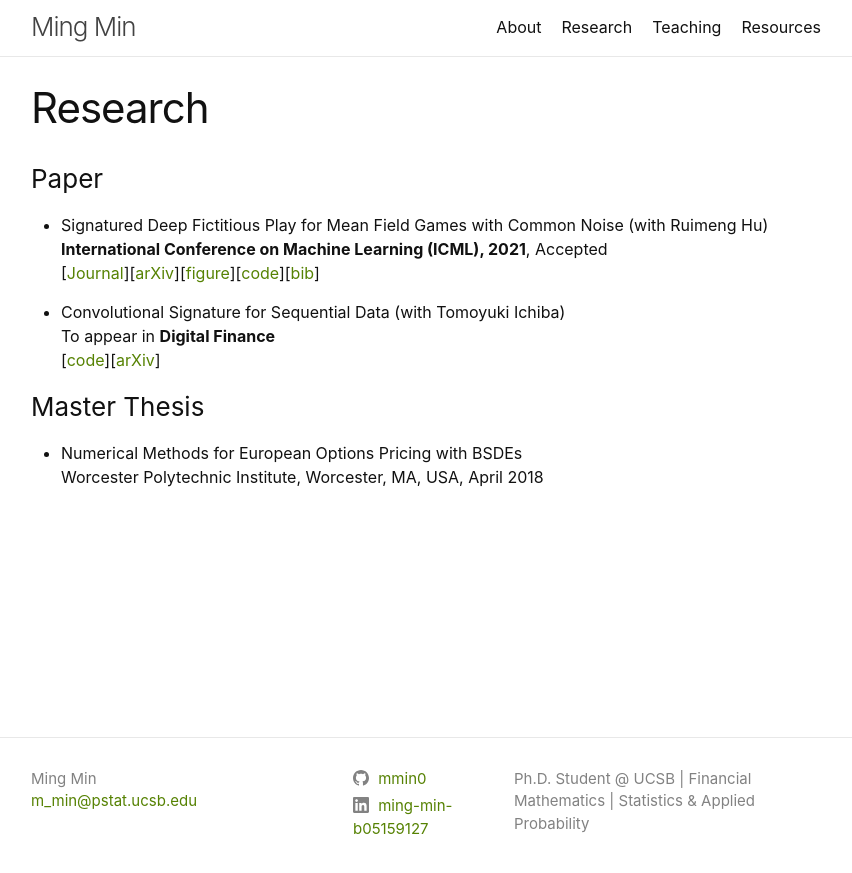
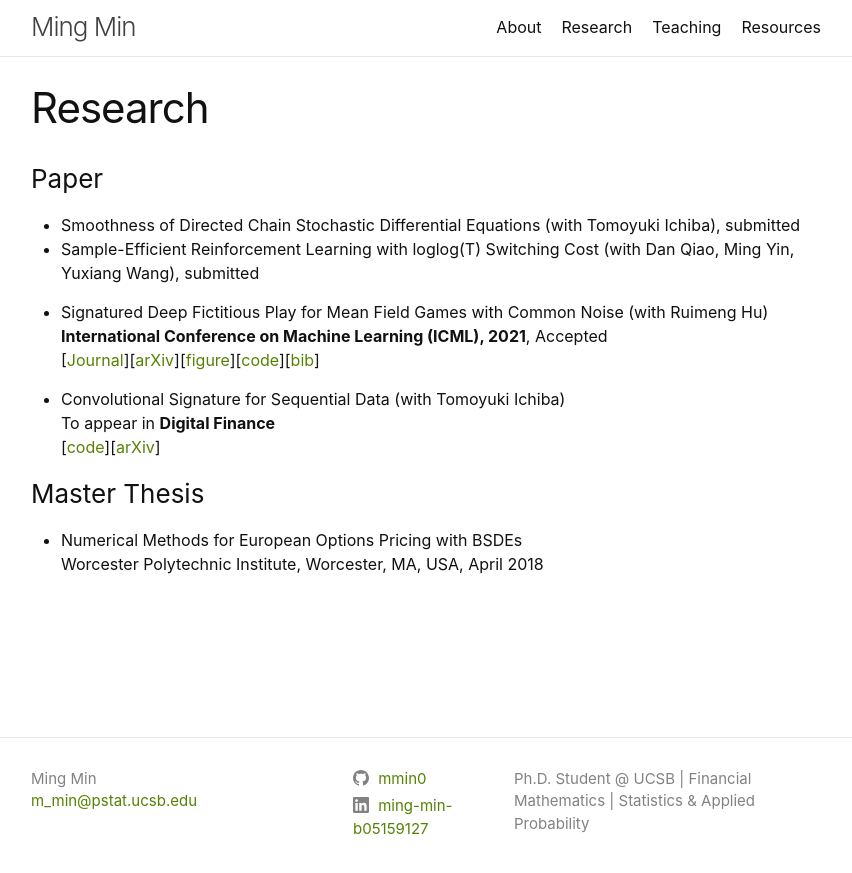
Before and after one commit to mmin0/mmin0.github.io, a Jekyll site: the page built from publications/index.md, in a window 1280 px wide. Shown: the top 873 px of the page, without its empty margins (214-1066 px from the left). Built offline with Jekyll 4.4.1, drawn with Linux system fonts in a browser that asks for light colours.

Commit message:
Update index.md

```diff
--- a/publications/index.md
+++ b/publications/index.md
@@ -3,6 +3,9 @@ layout: page
 title: Research
 ---
 ### Paper
+* Smoothness of Directed Chain Stochastic Differential Equations (with Tomoyuki Ichiba), submitted
+* Sample-Efficient Reinforcement Learning with loglog(T) Switching Cost (with Dan Qiao, Ming Yin, Yuxiang Wang), submitted
+
 * Signatured Deep Fictitious Play for Mean Field Games with Common Noise (with Ruimeng Hu)\
   **International Conference on Machine Learning (ICML), 2021**, Accepted \
   \[[Journal](http://proceedings.mlr.press/v139/min21a.html)\]\[[arXiv](https://arxiv.org/abs/2106.03272)\]\[[figure](SigDFP_icml.png)\]\[[code](https://github.com/mmin0/SigDFP)\]\[[bib](pmlr-v139-min21a.bib)\]
```
